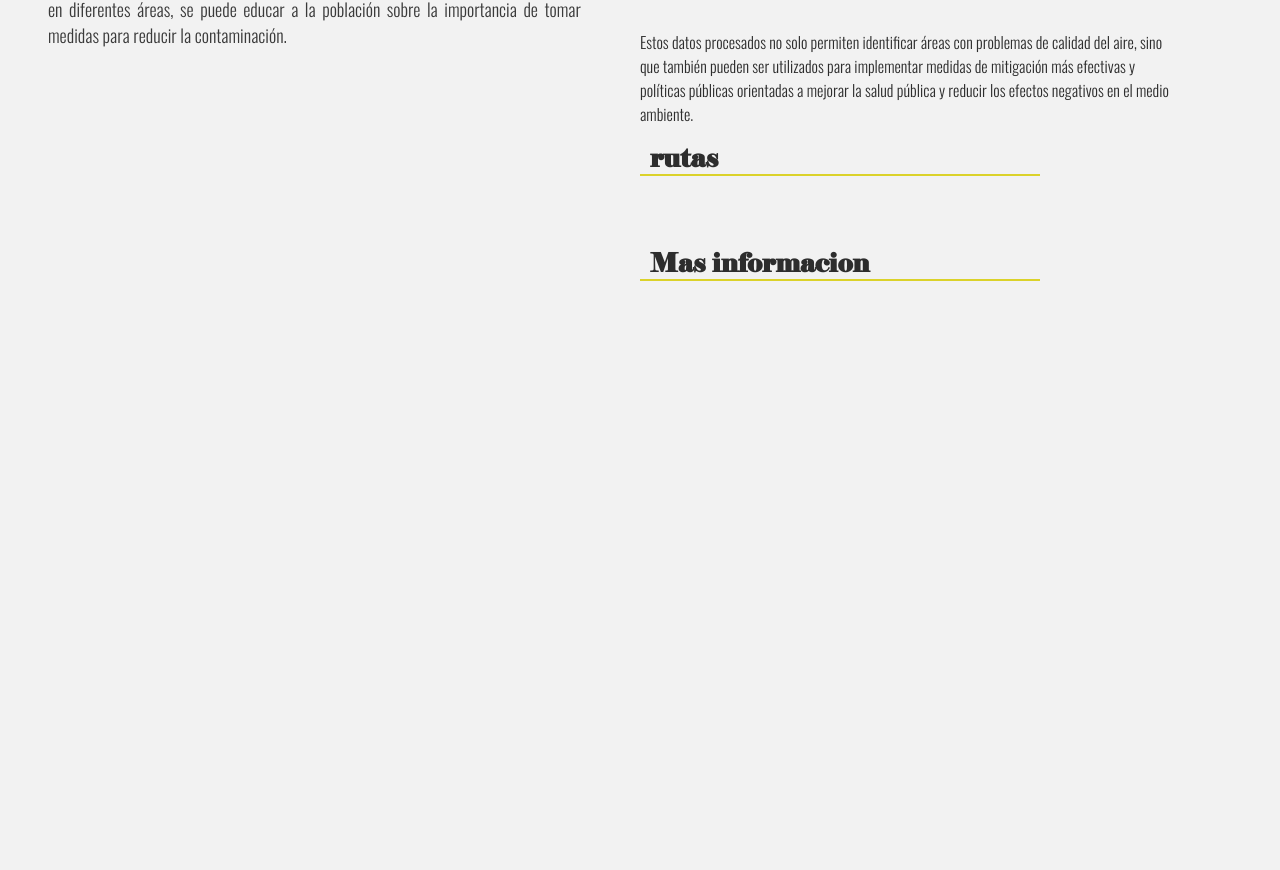
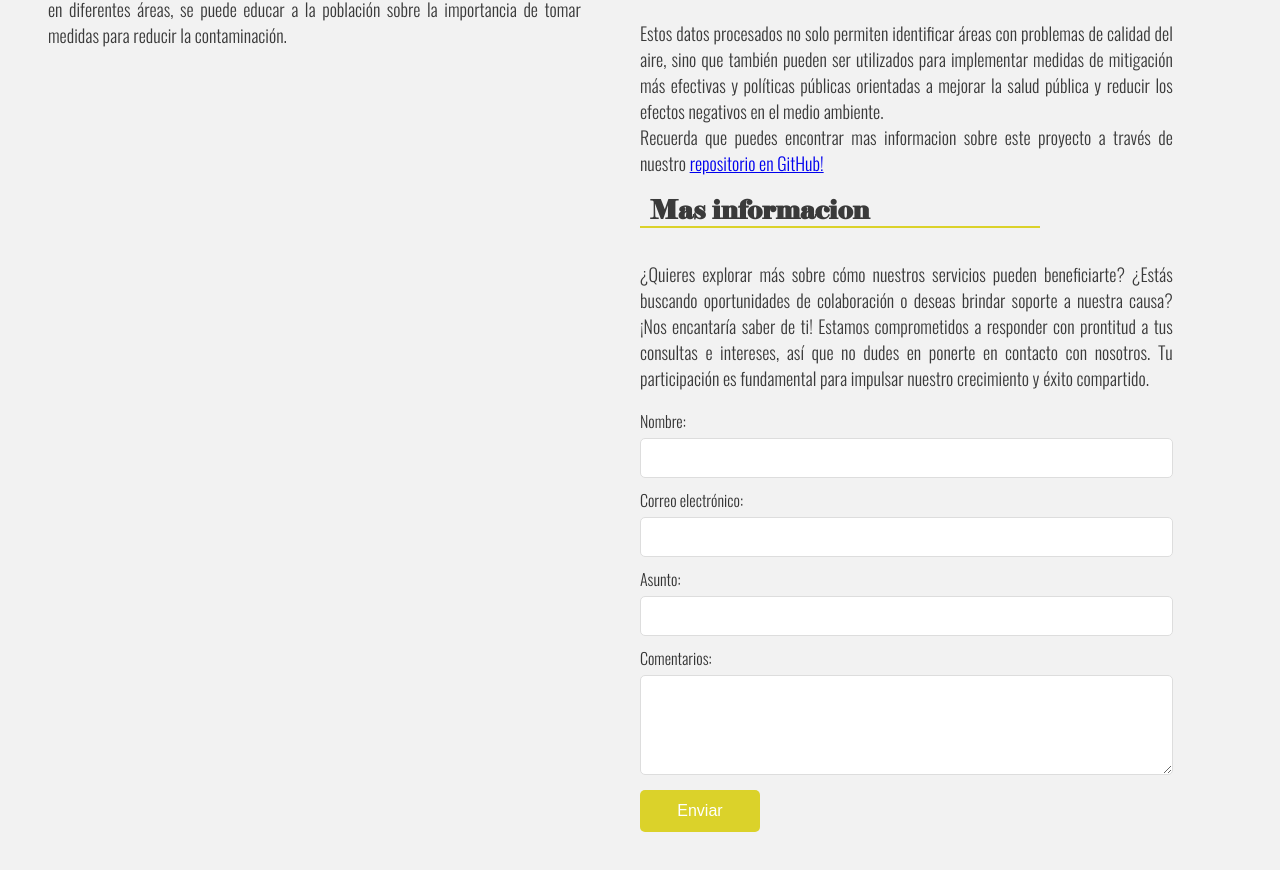
Before and after one commit to CamiloHedzz/Air_Quality_Bogota, a React (Vite) app in the folder airquality_front/: page /About in a window 1280 px wide. Shown: the part 730-1600 px from the top of the page. Before the commit the page ends 1250 px from the top, so only its background shows below. Built offline with nearby package versions, Linux system fonts and the light colour scheme.

Commit message:
About done

```diff
--- /dev/null
+++ b/airquality_front/src/components/form.jsx
@@ -0,0 +1,28 @@
+import React, { useState } from 'react';
+
+function ContactForm() {
+    return(
+    <form action="https://formsubmit.co/camilohedzz@gmail.com" method="POST">
+    <div class="form-group">
+        <label for="name">Nombre:</label>
+        <input type="text" id="name" name="name" required></input>
+    </div>
+    <div class="form-group">
+        <label for="email">Correo electrónico:</label>
+        <input type="email" id="email" name="email" required></input>
+    </div>
+    <div class="form-group">
+        <label for="subject">Asunto:</label>
+        <input type="text" id="subject" name="subject" required></input>
+    </div>
+    <div class="form-group">
+        <label for="comments">Comentarios:</label>
+        <textarea id="comments" name="comments" required></textarea>
+    </div>
+    <button type="submit">Enviar</button>
+    <input type="hidden" name="_next" value="http://localhost:5173/About"></input>
+    </form>
+  );
+}
+
+export default ContactForm;
--- a/airquality_front/src/index.css
+++ b/airquality_front/src/index.css
@@ -26,6 +26,7 @@ body{
     position: sticky;
     top: 0;
     background-color: #F2F2F2;
+    z-index: 1;
 
 }
 
@@ -73,7 +74,7 @@ ul a:hover{
 
 #about{
     width: 100%;
-    height: 1100px;
+    height: 200vh;
     display: flex;
     flex-direction: row;
     flex-wrap: wrap;
@@ -100,11 +101,26 @@ ul a:hover{
     margin: 0 10px;
 }
 
-/*****/
+/*******************************/
+
+#rightContent {
+    width: 45%;
+    height: 200vh;
+    overflow: hidden;
+    display: flex;
+    flex-direction: column;
+    padding-left: 5%;
+
+    font-size: 14px;
+    color: #3a3a3a;
+    font-size: 18px;
+    text-align: justify;
+}
+
 #authors {
     display: flex;
-    flex-direction: column; /* Esto hace que los elementos hijos se apilen verticalmente */
-    gap: 20px; /* Esto añade un espacio entre los elementos */
+    flex-direction: column;
+    gap: 20px;
 }
 
 .author1 {
@@ -144,16 +160,11 @@ ul a:hover{
 }
 
 
-#rightContent {
-    width: 45%;
-    height: 100%;
-    overflow: hidden;
-    display: flex;
-    flex-direction: column;
-    padding-left: 5%;
-}
 
+
+/*********************TABLA************/
 table {
+    font-size: 14px;
     width: 100%;
     margin: 20px auto;
     border-collapse: collapse;
@@ -176,3 +187,52 @@ th {
 tr:nth-child(even) {
     background-color: #F2F2F2;
 }
+
+/****************FORMULARIO*********************/
+
+form {
+    width: 100%;
+  }
+
+  .form-group {
+    margin-bottom: 10px;
+  }
+
+  label {
+    font-size: 16px;
+    color: #333;
+    display: block;
+    margin-bottom: 5px;
+  }
+
+  input[type="text"],
+  input[type="email"],
+  textarea {
+    width: 100%;
+    padding: 10px;
+    border: 1px solid #ddd;
+    border-radius: 5px;
+    box-sizing: border-box;
+    font-size: 16px;
+  }
+
+  textarea {
+    resize: vertical;
+    min-height: 100px;
+  }
+
+  button[type="submit"] {
+    background-color: #DBD22A;
+    color: #fff;
+    padding: 12px 20px;
+    width: 120px;
+    border: none;
+    border-radius: 5px;
+    cursor: pointer;
+    font-size: 16px;
+    transition: background-color 0.3s ease;
+  }
+
+  button[type="submit"]:hover {
+    background-color: black;
+  }
--- a/airquality_front/src/pages/about.jsx
+++ b/airquality_front/src/pages/about.jsx
@@ -1,6 +1,7 @@
 import React, { useEffect } from "react";
 //import { Dash, dash_table } from "dash";
 import {Table} from "../components/simple_table"
+import ContactForm from '../components/form';
 
 
 
@@ -87,23 +88,23 @@ export function About() {
                     de mitigación más efectivas y políticas públicas orientadas
                     a mejorar la salud pública y reducir los efectos negativos
                     en el medio ambiente.
-                </p>
-                <div class="about_subtitle">
-                    <h1>rutas</h1>
-                </div>
-                <p>
-
                     <br></br>
-
+                    Recuerda que puedes encontrar mas informacion sobre este proyecto
+                    a través de nuestro <a href="https://github.com/CamiloHedzz/Air_Quality_Bogota">repositorio en GitHub!</a>
                 </p>
                 <div class="about_subtitle">
                     <h1>Mas informacion</h1>
                 </div>
                 <p>
-
-                    <br></br>
-
+                    ¿Quieres explorar más sobre cómo nuestros servicios pueden
+                    beneficiarte? ¿Estás buscando oportunidades de colaboración
+                    o deseas brindar soporte a nuestra causa? ¡Nos encantaría saber
+                    de ti! Estamos comprometidos a responder con prontitud a tus
+                    consultas e intereses, así que no dudes en ponerte en contacto
+                    con nosotros. Tu participación es fundamental para impulsar
+                    nuestro crecimiento y éxito compartido.
                 </p>
+                <ContactForm/>
             </div>
         </div>
     );
```
Also changed, not shown: airquality_front/src/components/table.jsx (deleted, +0 -19 lines).
